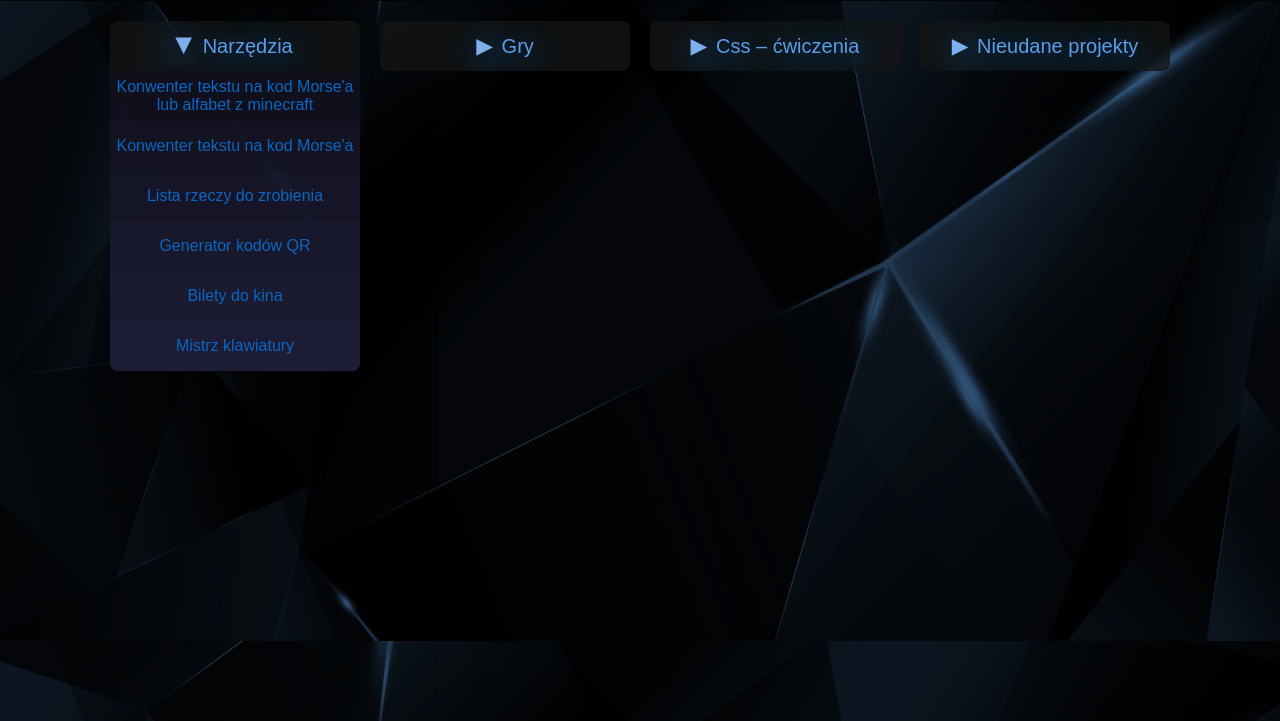
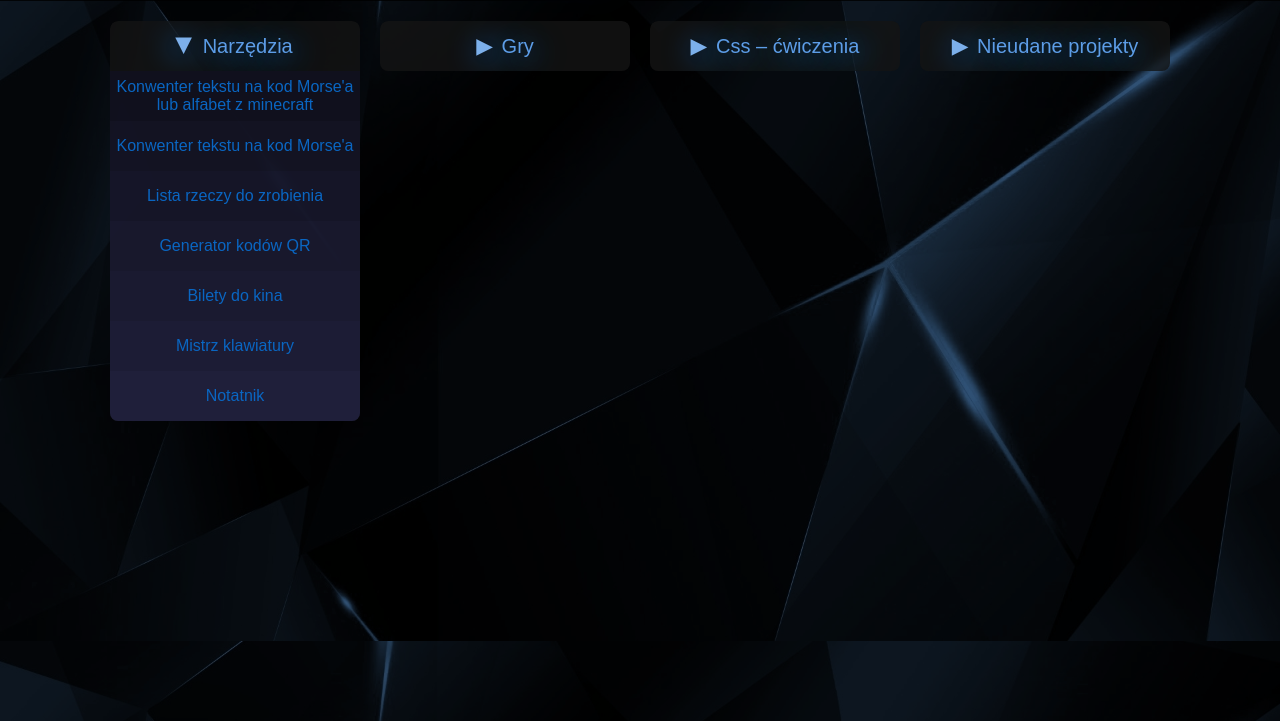
Before and after one commit to WJS132/wjs132.github.io, a plain HTML site: page index.html in a window 1280 px wide. Both pictures are taken after a click on the element "Narzędzia". Shown: the part 79-800 px from the top of the page. Drawn offline with Linux system fonts and the light colour scheme.

Commit message:
Add 'Notatnik' link to tools dropdown
Added a new link to 'Notatnik' in the tools dropdown.

```diff
--- a/index.html
+++ b/index.html
@@ -42,6 +42,7 @@
                         <li><a href="/QR-generator">Generator kodów QR</a></li>
                         <li><a href="/kino">Bilety do kina</a></li>
                         <li><a href="/mistrz-klawiatury">Mistrz klawiatury</a></li>
+                        <li><a href="/Notatnik">Notatnik</a></li>
                     </ul>
                 </div>
             </div>
```
